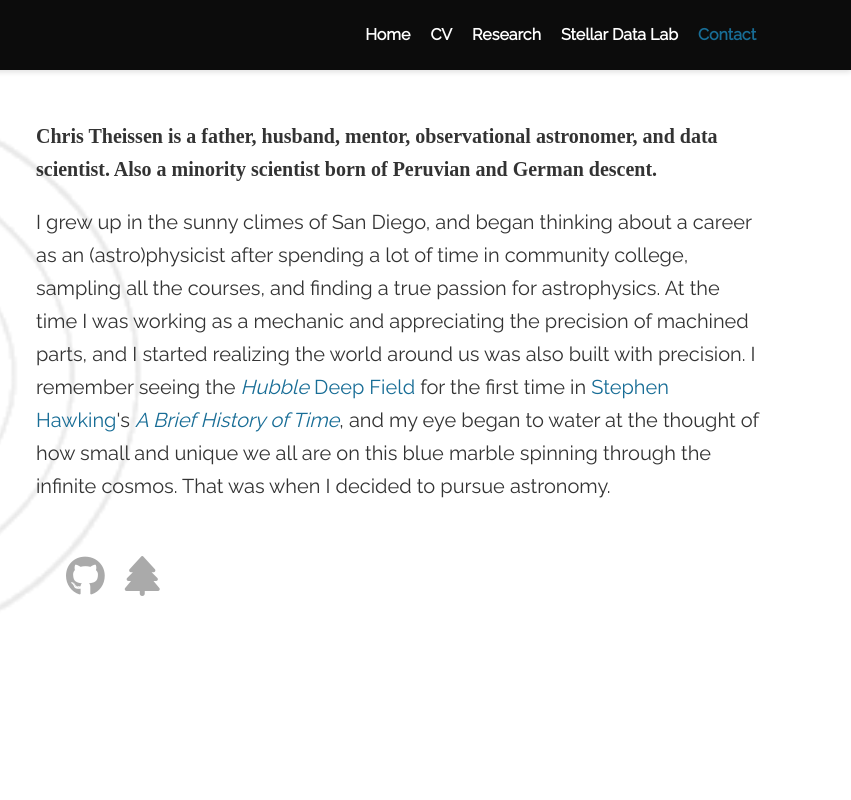
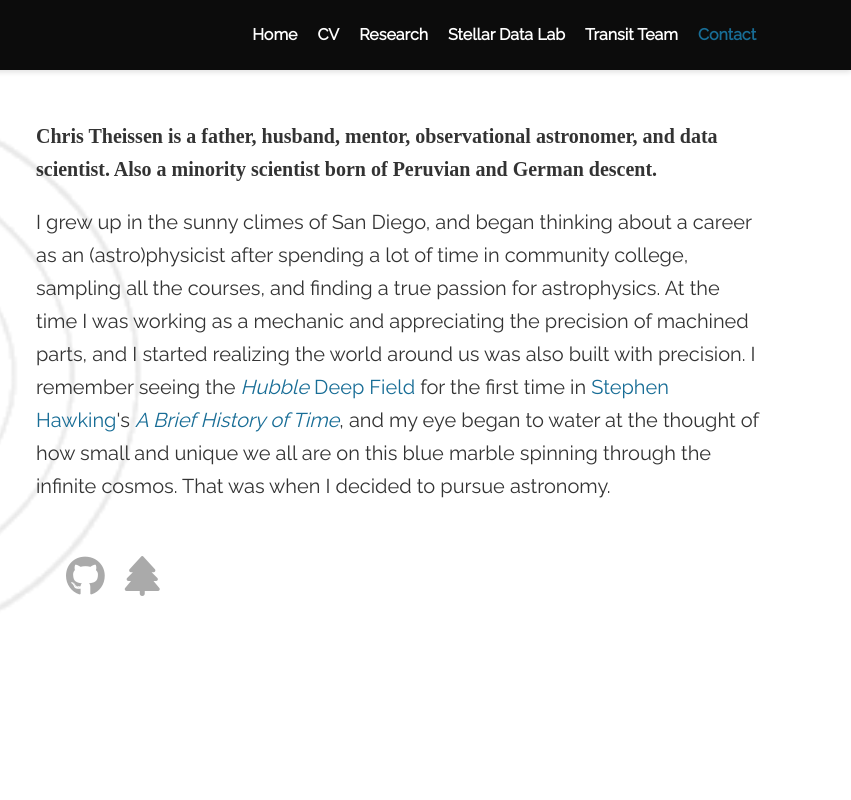
Before and after one commit to ctheissen/ctheissen.github.io, a plain HTML site: page index.html in a window 1280 px wide. Shown: the top 800 px of the page, 429-1280 px from the left. Drawn offline with nearby package versions, Linux system fonts and the light colour scheme; some icons are missing; files whose address does not match are found by name.

Commit message:
Added logo and navbar update

```diff
--- a/index.html
+++ b/index.html
@@ -156,6 +156,13 @@
             </a>
           </li>
           -->
+
+          <li class="nav-item">
+            <a class="nav-link" href="#transitteam">
+              <span>Transit Team</span>
+            </a>
+          </li>
+
 
           <li class="nav-item">
             <a class="nav-link" href="#contact" data-target="#contact">
```
Also changed, not shown: img/logo/ucsd-transit-team-logo.png (added).
